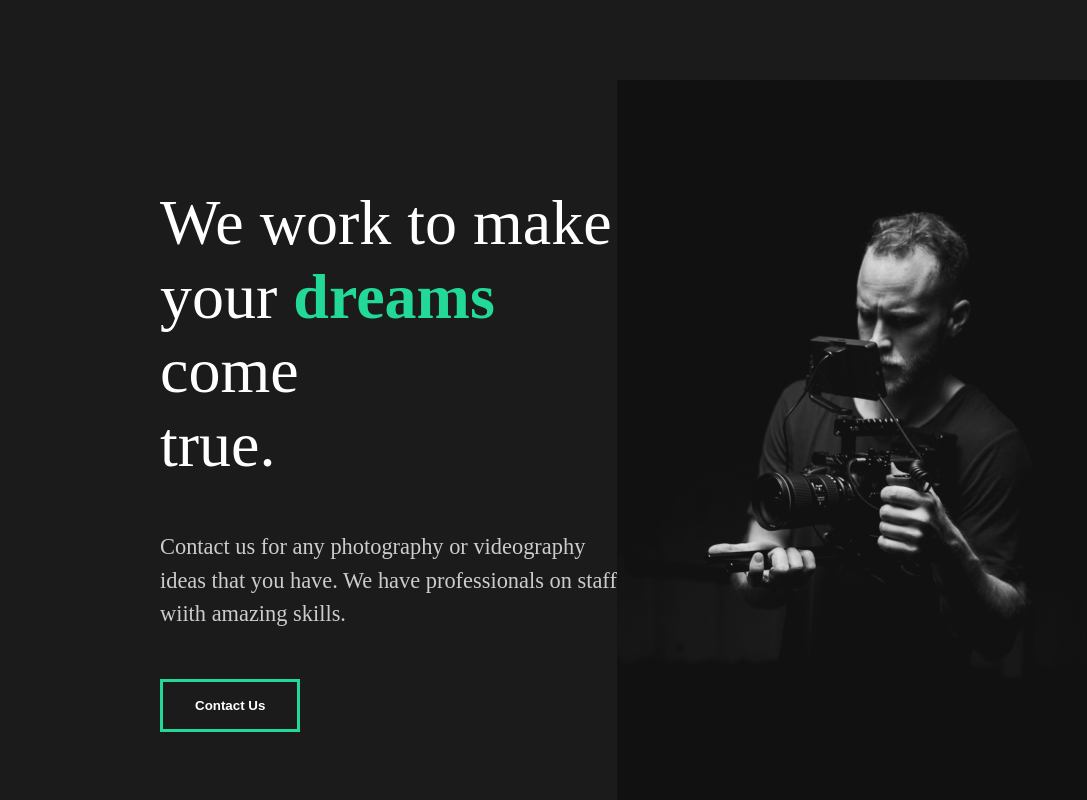
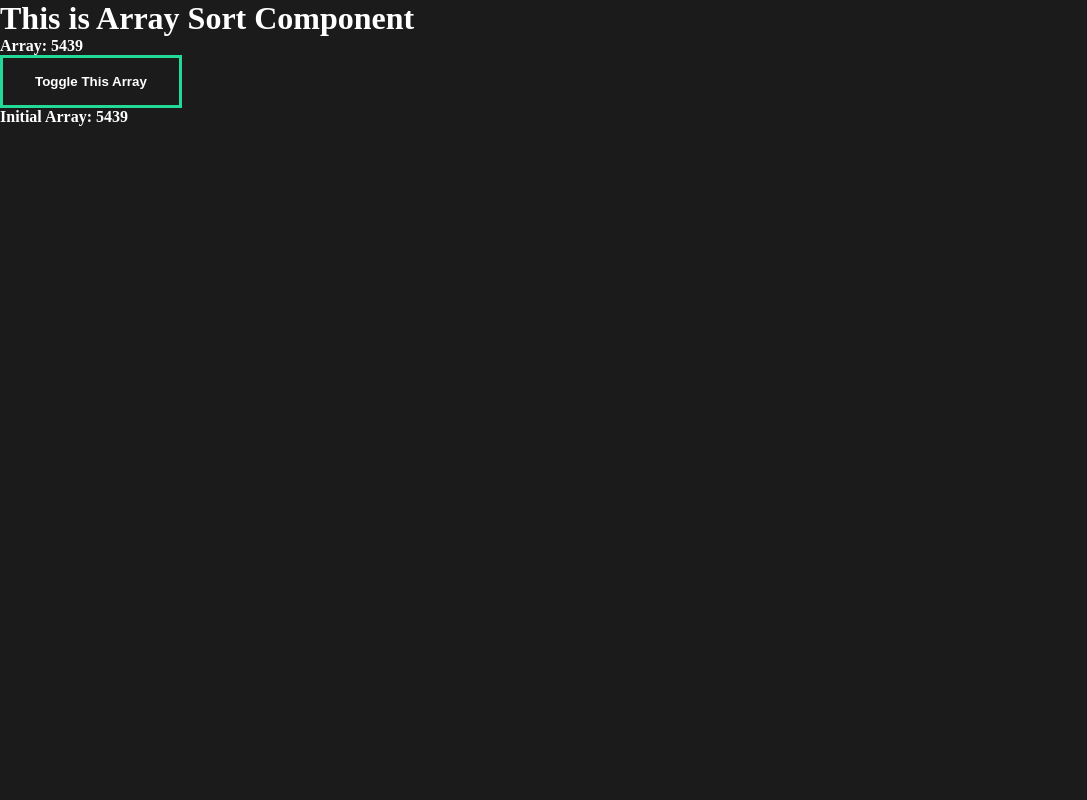
Before and after one commit to vedransehovic/personalsite, a React (Create React App) app: page / in a window 1280 px wide. Shown: the top 800 px of the page, without its empty margins (0-1087 px from the left). Built offline with nearby package versions, Linux system fonts and the light colour scheme.

Commit message:
Sorting for Dwight

```diff
--- a/src/components/GlobalStyle.js
+++ b/src/components/GlobalStyle.js
@@ -7,7 +7,8 @@ const GlobalStyle = createGlobalStyle`
     box-sizing: border-box;
 }
 body{
-    background: #1b1b1b
+    background: #1b1b1b;
+    color: white;
 }
 
 button{
--- /dev/null
+++ b/src/components/Sorting.js
@@ -0,0 +1,27 @@
+import React, { useState } from "react";
+
+const ArrSortFunc = () => {
+  const [arrInitial] = useState([5, 4, 3, 9]);
+  const [flag, setFlag] = useState(false);
+  const [displayArr, setDisplayArr] = useState([...arrInitial]);
+
+  const toggle = () => {
+    if (flag === false) {
+      setFlag(true);
+      setDisplayArr([...arrInitial]);
+    } else {
+      setFlag(false);
+      setDisplayArr([...arrInitial].sort());
+    }
+  };
+
+  return (
+    <div>
+      <h1>This is Array Sort Component</h1>
+      <h4>Array: {displayArr}</h4>
+      <button onClick={toggle}>Toggle This Array</button>
+      <h4>Initial Array: {arrInitial}</h4>
+    </div>
+  );
+};
+export default ArrSortFunc;
--- a/src/pages/AboutUs.js
+++ b/src/pages/AboutUs.js
@@ -3,13 +3,15 @@ import React from "react";
 import AboutSection from "../components/AboutSection";
 import ServicesSection from "../components/ServicesSection";
 import FaqSection from "../components/FaqSection";
+import Sorting from "../components/Sorting";
 
 const AboutUs = () => {
   return (
     <>
-      <AboutSection />
+      {/* <AboutSection />
       <ServicesSection />
-      <FaqSection />
+      <FaqSection /> */}
+      <Sorting />
     </>
   );
 };
```
